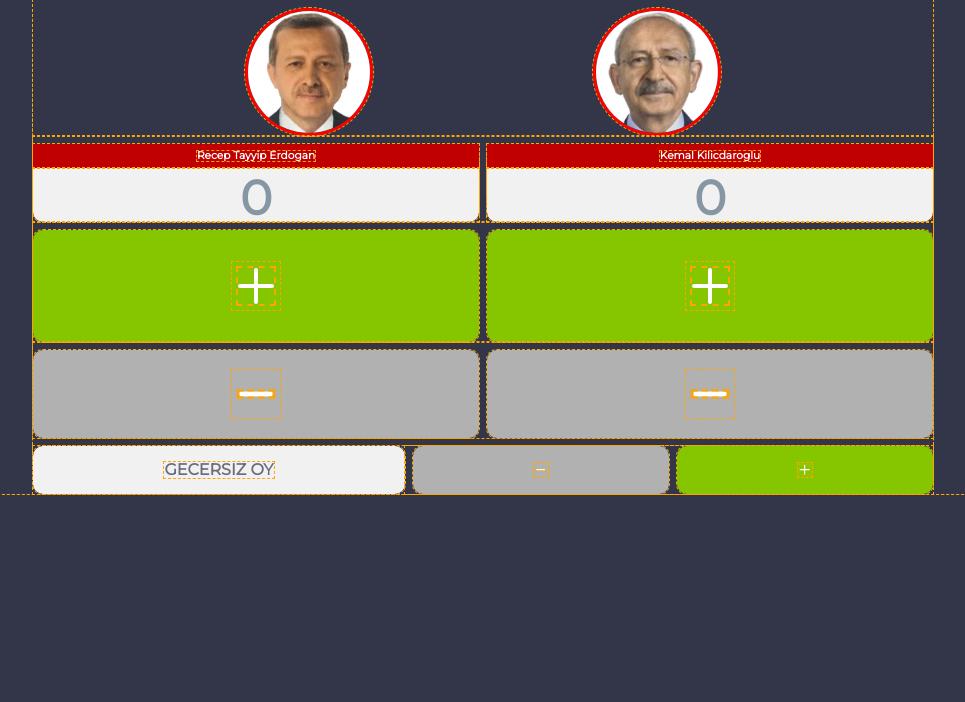
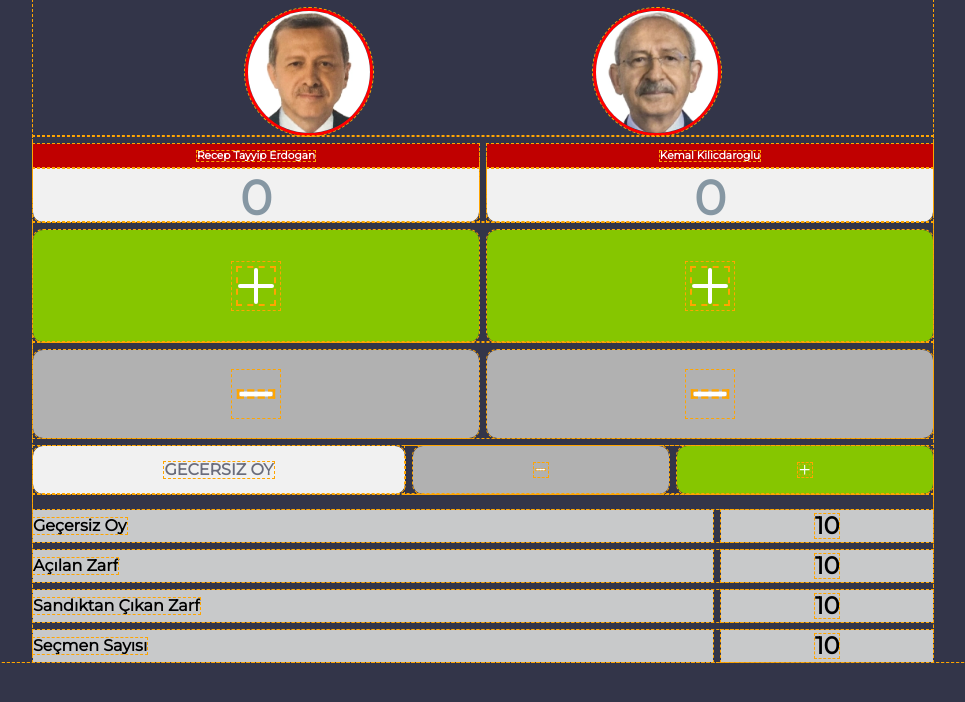
Before and after one commit to K2adir/oySay, a React (Vite) app: page / in a window 1280 px wide. Shown: the top 702 px of the page, without its empty margins (157-1122 px from the left). Built offline with nearby package versions, Linux system fonts and the light colour scheme.

Commit message:
results page

```diff
--- a/src/App.jsx
+++ b/src/App.jsx
@@ -2,6 +2,7 @@ import "./App.css";
 // import Candidates from "./components/Candidates";
 import Profile from "./components/Profile/Profile";
 import ProfileVoteAdd from "./components/ProfileVoteAdd/ProfileVoteAdd";
+import Scores from "./components/Scores/Scores";
 import VoteCounter from "./components/VoteCounter/VoteCounter";
 import { VoteProvider } from "./context/VoteContext";
 
@@ -12,6 +13,7 @@ function App() {
         <Profile />
         <VoteCounter />
         <ProfileVoteAdd />
+        <Scores />
       </VoteProvider>
     </div>
   );
--- /dev/null
+++ b/src/components/Scores/Scores.jsx
@@ -0,0 +1,52 @@
+import "./Scores.scss";
+
+const Scores = () => {
+  return (
+    <div className="dashboard__container">
+      <div className="scores__container">
+        <div className="scores__row">
+          <div className="scores__text">
+            <h4>Geçersiz Oy</h4>
+          </div>
+          <div className="scores__result">
+            <h4>10</h4>
+          </div>
+        </div>
+        {/* /// */}
+        {/* /// */}
+        <div className="scores__row">
+          <div className="scores__text">
+            <h4>Açılan Zarf</h4>
+          </div>
+          <div className="scores__result">
+            <h4>10</h4>
+          </div>
+        </div>
+        {/*  */}
+        {/*  */}
+        <div className="scores__row">
+          <div className="scores__text">
+            <h4>Sandıktan Çıkan Zarf</h4>
+          </div>
+          <div className="scores__result">
+            <h4>10</h4>
+          </div>
+        </div>
+        {/*  */}
+        {/*  */}
+        <div className="scores__row">
+          <div className="scores__text">
+            <h4>Seçmen Sayısı</h4>
+          </div>
+          <div className="scores__result">
+            <h4>10</h4>
+          </div>
+        </div>
+        {/*  */}
+        {/*  */}
+      </div>
+    </div>
+  );
+};
+
+export default Scores;
--- /dev/null
+++ b/src/components/Scores/Scores.scss
@@ -0,0 +1,33 @@
+.scores__container {
+  margin-top: 0.5rem;
+  display: flex;
+  gap: 0.5rem;
+  flex-direction: column;
+  width: 100%;
+  .scores__row {
+    display: flex;
+    justify-content: start;
+    align-items: center;
+
+    height: 2rem;
+    gap: 0.5rem;
+    .scores__text {
+      background-color: #c8c9ca;
+      width: 90%;
+      height: 100%;
+      display: flex;
+      justify-content: start;
+      align-items: center;
+    }
+
+    .scores__result {
+      display: flex;
+      justify-content: center;
+      align-items: center;
+      font-size: 1.5rem;
+      width: 28%;
+      height: 100%;
+      background-color: #c8c9ca;
+    }
+  }
+}
```
